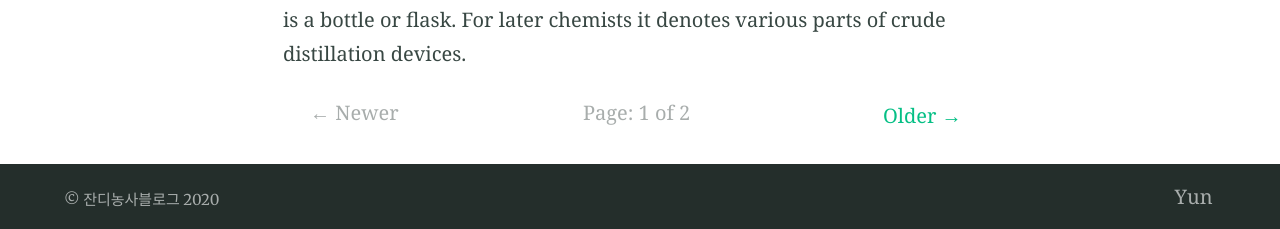
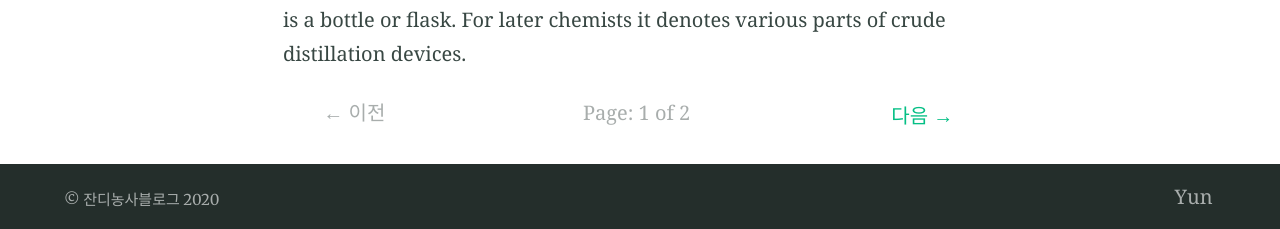
Before and after one commit to EngineerYun/EngineerYun.github.io, a Jekyll site: the page built from blog/index.html, in a window 1280 px wide. Shown: the part 1018-1247 px from the top of the page. Built offline with Jekyll 4.4.1, drawn with Linux system fonts in a browser that asks for light colours; the list of posts is cut into pages by our own code.

Commit message:
이전, 다음 번역

```diff
--- a/_includes/post-pagination.html
+++ b/_includes/post-pagination.html
@@ -1,17 +1,17 @@
 <nav class="nav  nav--paginator">
 
   {% if paginator.previous_page %}
-    <a href="{{ site.baseurl }}{{ paginator.previous_page_path }}" class="pagination  pagination--previous">&larr; Newer</a>
+    <a href="{{ site.baseurl }}{{ paginator.previous_page_path }}" class="pagination  pagination--previous">&larr; 이전</a>
   {% else %}
-    <span class="pagination  pagination--previous">&larr; Newer</span>
+    <span class="pagination  pagination--previous">&larr; 이전</span>
   {% endif %}
 
   <span class="pagination  pagination--counter">Page: {{ paginator.page }} of {{ paginator.total_pages }}</span>
 
   {% if paginator.next_page %}
-    <a href="{{ site.baseurl }}{{ paginator.next_page_path }}" class="pagination  pagination--next">Older &rarr;</a>
+    <a href="{{ site.baseurl }}{{ paginator.next_page_path }}" class="pagination  pagination--next">다음 &rarr;</a>
   {% else %}
-    <span class="pagination  pagination--next">Older &rarr;</span>
+    <span class="pagination  pagination--next">다음 &rarr;</span>
   {% endif %}
 
 </nav>
```
